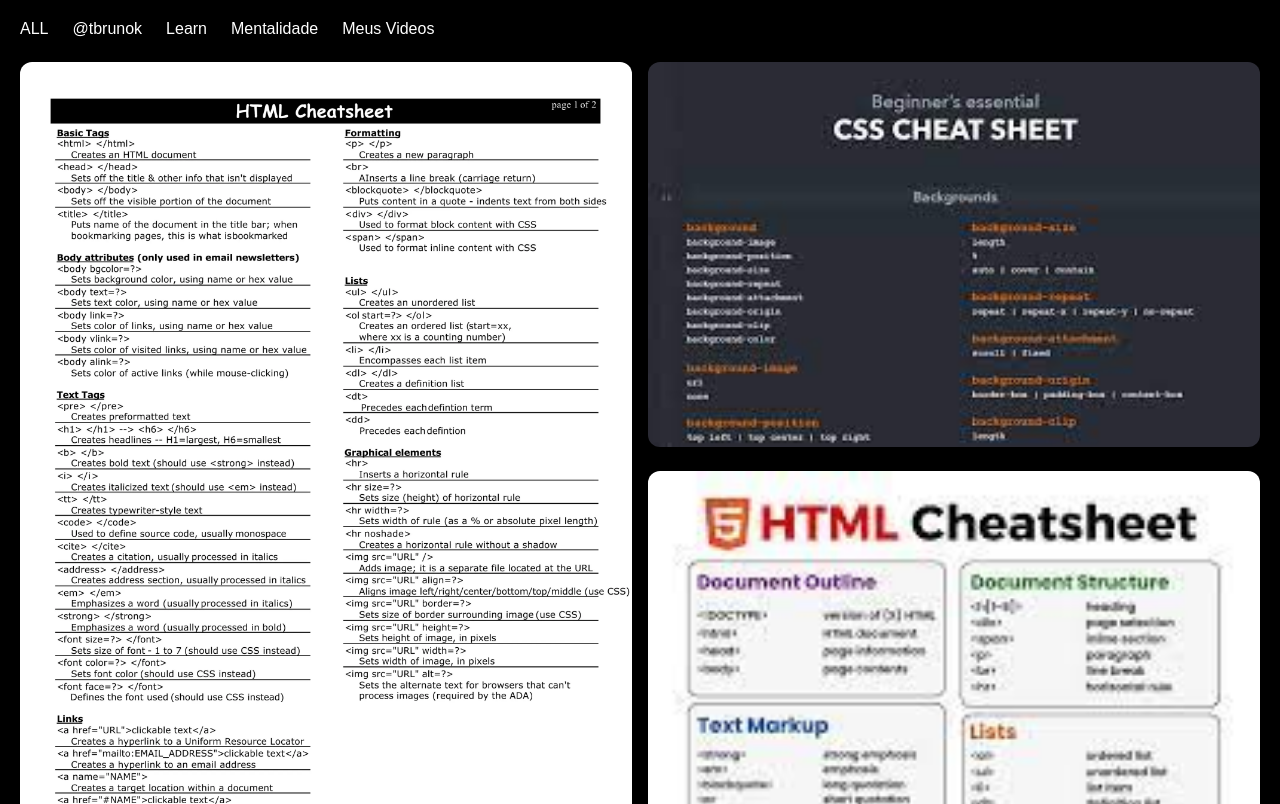
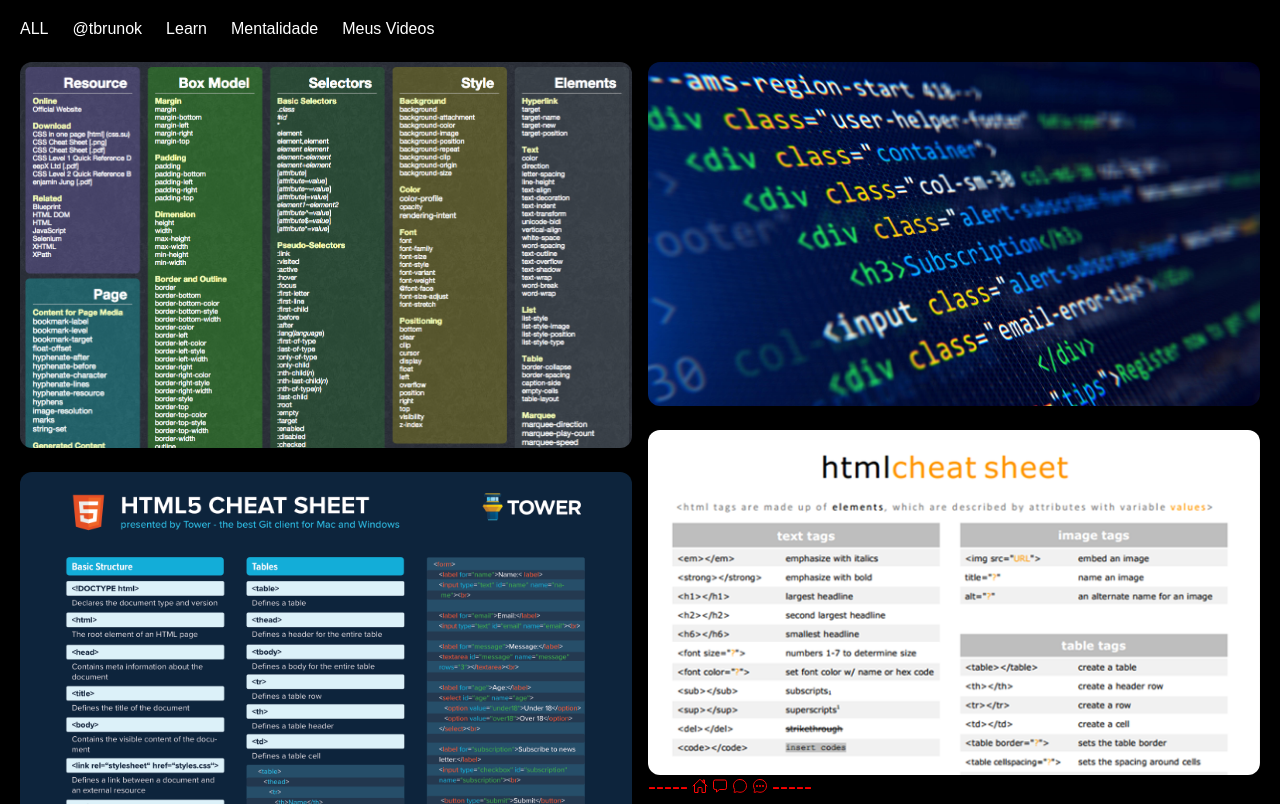
Before and after one commit to TbrunoK/projetopinterest, a plain HTML site: page index.html in a window 1280 px wide. Shown: the top 804 px of the page. Drawn offline with nearby package versions, Linux system fonts and the light colour scheme.

Commit message:
New Assets

```diff
--- a/index.html
+++ b/index.html
@@ -25,10 +25,19 @@
     </nav>
 
     <main>
-      <img src="./assets/sheet-1-2048.webp" alt="" />
-      <img src="./assets/sheet-1-2048.webp" alt="" />
-      <img src="./assets/cheatseetcss2.jpg" alt="" />
-      <img src="./assets/cheatsheet.jpg" alt="" />
+      <img src="./assets/Css1.png" alt="" />
+      <img src="./assets/Css2.png" alt="" />
+      <img src="./assets/Html.png" alt="" />
+      <img src="./assets/Html2.png" alt="" />
+
+      <footer>
+        <a href="" class="line">-----</a>
+        <ion-icon name="home-outline"></ion-icon>
+        <ion-icon name="chatbox-outline"></ion-icon>
+        <ion-icon name="chatbubble-outline"></ion-icon>
+        <ion-icon name="chatbubble-ellipses-outline"></ion-icon>
+        <a href="" class="line2">-----</a>
+      </footer>
     </main>
   </body>
 </html>
--- a/style.css
+++ b/style.css
@@ -35,3 +35,23 @@ img {
   border-radius: 12px;
   margin-bottom: 20px;
 }
+
+ion-icon {
+  color: rgb(255, 7, 7);
+}
+
+footer {
+  position: fixed;
+  bottom: 0;
+  gap: 5px;
+}
+
+.line {
+  color: red;
+  font-size: 24px;
+}
+
+.line2 {
+  color: red;
+  font-size: 24px;
+}
```
Also changed, not shown: assets/Css1.png (added), assets/Css2.png (added), assets/Html.png (added), assets/Html2.png (added), assets/cheatseetcss1.jpg (deleted), assets/cheatseetcss2.jpg (deleted), assets/cheatsheet.jpg (deleted), assets/sheet-1-2048.webp (deleted).
